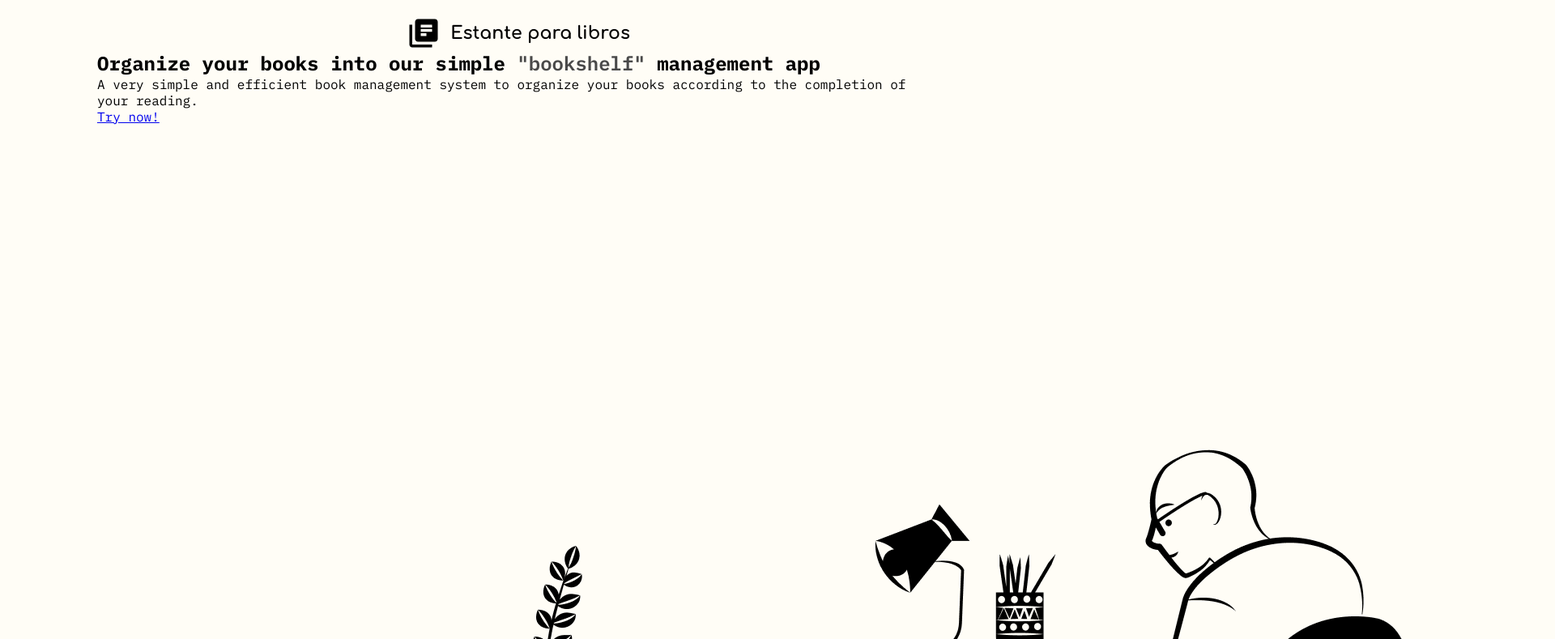
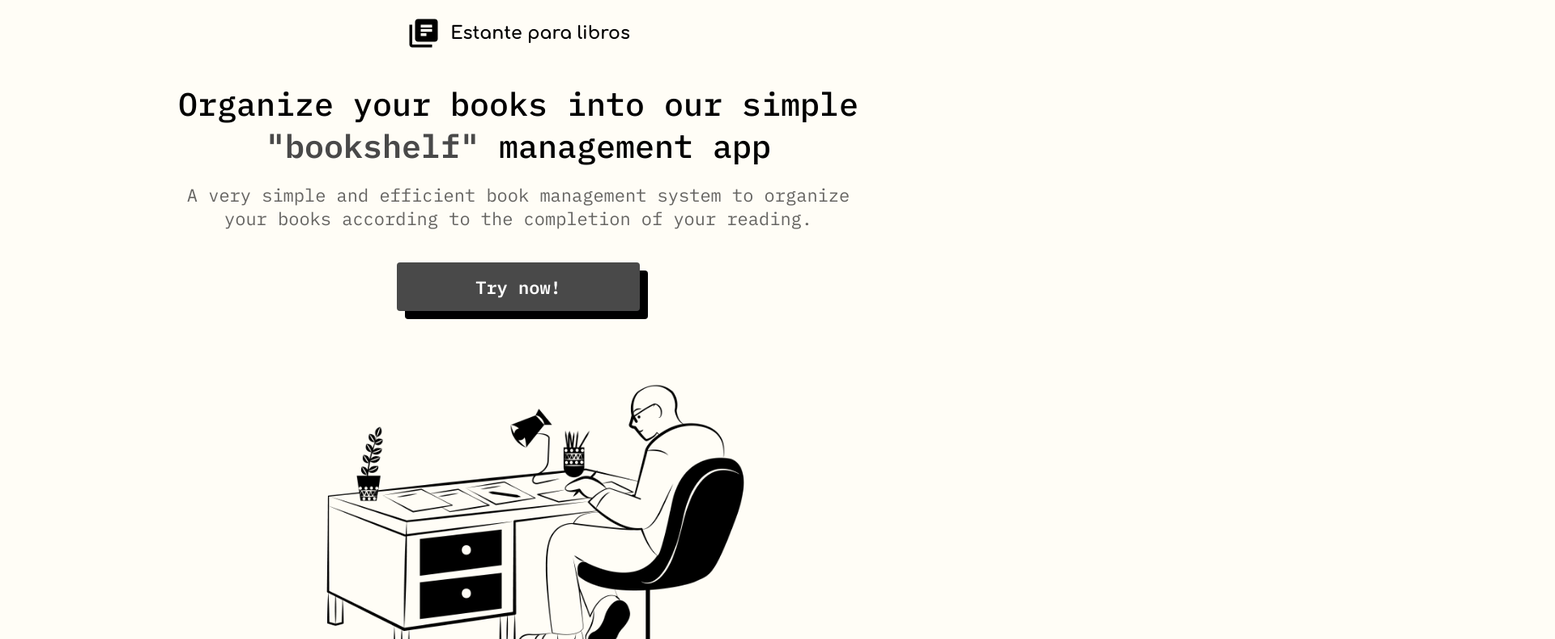
Before and after one commit to tamathecxder/bookshelf-app, a plain HTML site: page index.html in a window 1280 px wide. Shown: the top 789 px of the page at 81% size, 1920 px wide, since content can reach past the window. Drawn offline with Linux system fonts and the light colour scheme.

Commit message:
Completing style of the main component such as hero image, button and text content

```diff
--- a/assets/css/style.css
+++ b/assets/css/style.css
@@ -55,3 +55,98 @@ nav .nav-content h2 {
   font-weight: 700;
   font-size: 22px;
 }
+
+main {
+  padding: 40px 0;
+  display: flex;
+  flex-direction: column;
+  justify-content: center;
+  align-items: center;
+  /* background-color: aquamarine; */
+  position: relative;
+}
+
+main #hero-text {
+  display: flex;
+  justify-content: center;
+  text-align: center;
+  /* background-color: lightcyan; */
+}
+
+main #hero-text h1 {
+  font-size: 40px;
+  font-family: var(--ibm-mono);
+  font-weight: 500;
+  margin-bottom: 20px;
+}
+
+main #hero-text p {
+  font-size: 22px;
+  color: rgba(0, 0, 0, 0.603);
+  font-family: var(--ibm-mono);
+  font-weight: 400;
+  margin-bottom: 40px;
+}
+
+main #hero-text .button-cta {
+  width: 300px;
+  height: 60px;
+  background-color: var(--dark-color);
+  padding: 16px 40px;
+  text-align: center;
+  text-decoration: none;
+  color: #fff;
+  font-weight: 600;
+  font-family: var(--ibm-mono);
+  font-size: 22px;
+  border-radius: 4px;
+  box-shadow: 10px 10px 0px 0px black;
+  transition: all 0.3s ease-in-out;
+  display: flex;
+  justify-content: center;
+  align-items: center;
+  margin: auto;
+}
+
+main #hero-text .button-cta:hover {
+  background-color: #7e7e7e;
+  transform: scale(1.1) perspective(1px);
+}
+
+main #hero-image {
+  z-index: -1;
+  width: 100%;
+  height: 100%;
+  position: absolute;
+  top: 150%;
+  left: 52%;
+  transform: translate(-50%, -50%);
+}
+
+main #hero-image .img-content {
+  width: 100%;
+  height: 100%;
+  display: flex;
+  justify-content: center;
+  align-items: center;
+}
+
+main #hero-image .img-content img {
+  /* background-color: teal; */
+  width: 900px;
+  object-fit: cover;
+  object-position: center;
+}
+
+.col-1 {width: 8.33%;}
+.col-2 {width: 16.66%;}
+.col-3 {width: 25%;}
+.col-4 {width: 33.33%;}
+.col-5 {width: 41.66%;}
+.col-6 {width: 50%;}
+.col-7 {width: 58.33%;}
+.col-8 {width: 66.66%;}
+.col-9 {width: 75%;}
+.col-10 {width: 83.33%;}
+.col-11 {width: 91.66%;}
+.col-12 {width: 100%;}
```
